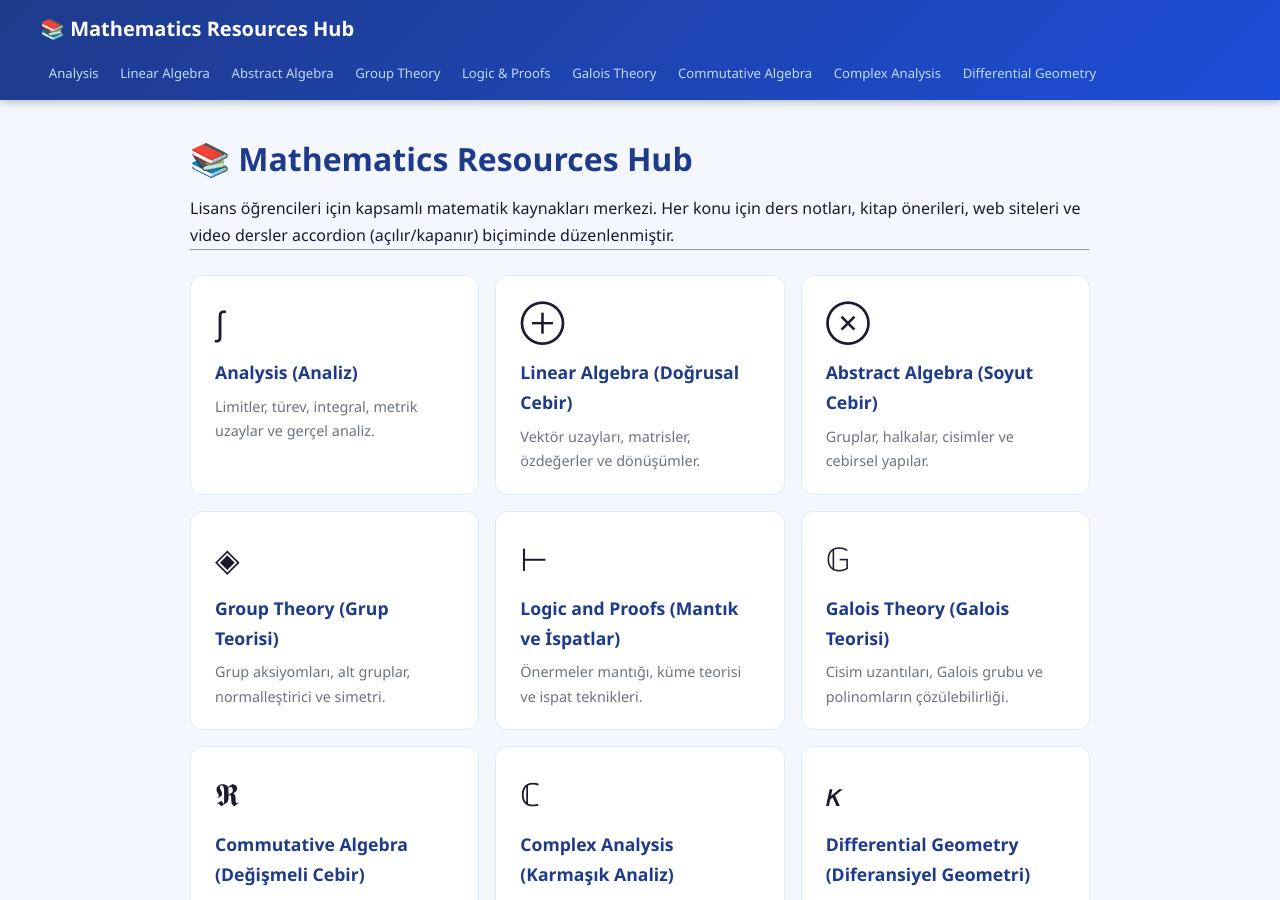
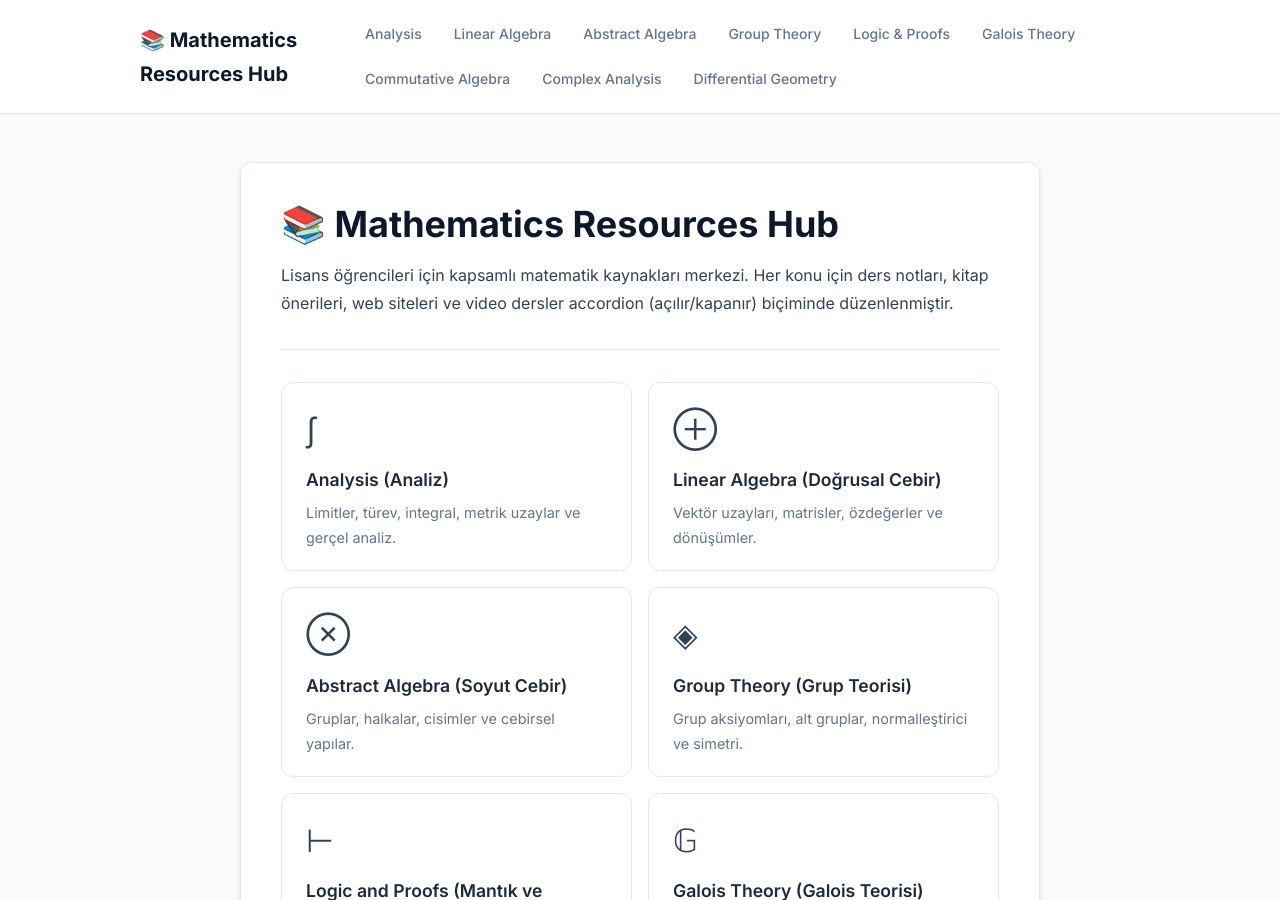
Before and after one commit to mehmetyurtsever-math/math-resources-hub, a Jekyll site: the page built from index.md, in a window 1280 px wide and 900 px high. Built offline with Jekyll 4.4.1, drawn with Linux system fonts in a browser that asks for light colours.

Commit message:
redesign: modernize UI with Inter font, softer palette, improved accordions
Agent-Logs-Url: https://github.com/mehmetyurtsever-math/math-resources-hub/sessions/cfe9ef79-b1bd-4749-8151-1b4b9727b99f

Co-authored-by: mehmetyurtsever-math <198125920+mehmetyurtsever-math@users.noreply.github.com>

```diff
--- a/_layouts/default.html
+++ b/_layouts/default.html
@@ -5,6 +5,7 @@
   <meta name="viewport" content="width=device-width, initial-scale=1.0">
   <title>{% if page.title %}{{ page.title }} | {% endif %}{{ site.title }}</title>
   <link rel="stylesheet" href="{{ '/assets/style.css' | relative_url }}">
+  <link href="https://fonts.googleapis.com/css2?family=Inter:wght@400;500;600;700&display=swap" rel="stylesheet">
   <script>
     MathJax = {
       tex: { inlineMath: [['$', '$'], ['\\(', '\\)']] },
--- a/assets/style.css
+++ b/assets/style.css
@@ -1,180 +1,225 @@
 /* =====================================================
-   Math Resources Hub — style.css
+   Math Resources Hub — Modernized style.css
    ===================================================== */
+
+/* ---------- CSS Variables (Theme) ---------- */
+:root {
+  --bg-color: #f8fafc;
+  --text-main: #334155;
+  --text-muted: #64748b;
+  --primary: #2563eb;
+  --primary-hover: #1d4ed8;
+  --header-bg: #ffffff;
+  --header-border: #e2e8f0;
+  --card-bg: #ffffff;
+  --border-color: #e2e8f0;
+  --shadow-sm: 0 1px 2px 0 rgba(0, 0, 0, 0.05);
+  --shadow-md: 0 4px 6px -1px rgba(0, 0, 0, 0.1), 0 2px 4px -1px rgba(0, 0, 0, 0.06);
+  --shadow-lg: 0 10px 15px -3px rgba(0, 0, 0, 0.1), 0 4px 6px -2px rgba(0, 0, 0, 0.05);
+  --radius-md: 8px;
+  --radius-lg: 12px;
+}
 
 /* ---------- Reset & Base ---------- */
 *, *::before, *::after { box-sizing: border-box; margin: 0; padding: 0; }
 
 body {
-  font-family: 'Segoe UI', system-ui, -apple-system, sans-serif;
+  font-family: 'Inter', system-ui, -apple-system, sans-serif;
   line-height: 1.7;
-  color: #1a1a2e;
-  background: #f5f7ff;
+  color: var(--text-main);
+  background: var(--bg-color);
   font-size: 16px;
+  -webkit-font-smoothing: antialiased;
 }
 
-a { color: #2563eb; text-decoration: none; }
-a:hover { text-decoration: underline; }
+a { color: var(--primary); text-decoration: none; transition: color 0.2s; }
+a:hover { color: var(--primary-hover); text-decoration: underline; }
 
 /* ---------- Header ---------- */
 .site-header {
-  background: linear-gradient(135deg, #1e3a8a 0%, #1d4ed8 100%);
-  color: #fff;
-  padding: 0.75rem 1rem;
+  background: var(--header-bg);
+  border-bottom: 1px solid var(--header-border);
+  padding: 1rem;
   position: sticky;
   top: 0;
   z-index: 100;
-  box-shadow: 0 2px 8px rgba(0,0,0,.25);
+  box-shadow: var(--shadow-sm);
 }
 
 .header-inner {
-  max-width: 1200px;
+  max-width: 1000px;
   margin: 0 auto;
   display: flex;
-  flex-wrap: wrap;
-  align-items: center;
-  gap: 0.75rem;
+  flex-direction: column;
+  gap: 1rem;
+}
+
+@media (min-width: 768px) {
+  .header-inner {
+    flex-direction: row;
+    justify-content: space-between;
+    align-items: center;
+  }
 }
 
 .site-title {
   font-size: 1.25rem;
   font-weight: 700;
-  color: #fff;
-  white-space: nowrap;
-  flex-shrink: 0;
+  color: #0f172a;
+  display: flex;
+  align-items: center;
+  gap: 0.5rem;
 }
 
-.site-title:hover { text-decoration: none; opacity: .9; }
+.site-title:hover { text-decoration: none; color: var(--primary); }
 
 .site-nav {
   display: flex;
   flex-wrap: wrap;
-  gap: 0.25rem;
+  gap: 0.5rem;
 }
 
 .site-nav a {
-  color: #bfdbfe;
-  font-size: 0.82rem;
-  padding: 0.25rem 0.55rem;
-  border-radius: 4px;
-  transition: background .15s, color .15s;
-  white-space: nowrap;
+  color: var(--text-muted);
+  font-size: 0.875rem;
+  font-weight: 500;
+  padding: 0.4rem 0.75rem;
+  border-radius: var(--radius-md);
+  transition: all 0.2s ease;
+  background: transparent;
 }
 
 .site-nav a:hover {
-  background: rgba(255,255,255,.15);
-  color: #fff;
+  background: #f1f5f9;
+  color: #0f172a;
   text-decoration: none;
 }
 
 /* ---------- Main Content ---------- */
 .page-content {
-  min-height: calc(100vh - 120px);
-  padding: 2rem 1rem;
+  min-height: calc(100vh - 160px);
+  padding: 3rem 1.25rem;
 }
 
 .wrapper {
-  max-width: 900px;
+  max-width: 800px;
   margin: 0 auto;
+  background: var(--card-bg);
+  padding: 2.5rem;
+  border-radius: var(--radius-lg);
+  box-shadow: var(--shadow-md);
+  border: 1px solid var(--border-color);
+}
+
+@media (max-width: 768px) {
+  .wrapper { padding: 1.5rem; }
 }
 
 /* ---------- Headings ---------- */
-h1 { font-size: 2rem; color: #1e3a8a; margin-bottom: 0.5rem; }
-h2 { font-size: 1.4rem; color: #1d4ed8; margin: 1.5rem 0 0.5rem; }
-h3 { font-size: 1.1rem; color: #374151; margin: 1rem 0 0.4rem; }
-h4 { font-size: 1rem; color: #4b5563; margin: 0.75rem 0 0.3rem; }
+h1 { font-size: 2.25rem; color: #0f172a; margin-bottom: 1rem; font-weight: 700; line-height: 1.2; }
+h2 { font-size: 1.5rem; color: #1e293b; margin: 2rem 0 1rem; font-weight: 600; border-bottom: 2px solid #f1f5f9; padding-bottom: 0.5rem; }
+h3 { font-size: 1.25rem; color: #334155; margin: 1.5rem 0 0.75rem; font-weight: 600; }
+h4 { font-size: 1.1rem; color: #475569; margin: 1rem 0 0.5rem; font-weight: 600; }
+hr { border: 0; height: 1px; background: var(--border-color); margin: 2rem 0; }
 
 /* ---------- Accordion (details / summary) ---------- */
 details {
-  background: #fff;
-  border: 1px solid #dbeafe;
-  border-radius: 10px;
-  margin: 0.75rem 0;
+  background: #ffffff;
+  border: 1px solid var(--border-color);
+  border-radius: var(--radius-md);
+  margin: 1rem 0;
   overflow: hidden;
-  box-shadow: 0 1px 4px rgba(37,99,235,.08);
-  transition: box-shadow .2s;
+  transition: box-shadow 0.2s ease, border-color 0.2s ease;
 }
 
 details:hover {
-  box-shadow: 0 4px 12px rgba(37,99,235,.15);
+  border-color: #cbd5e1;
+  box-shadow: var(--shadow-sm);
 }
 
 details[open] {
-  border-color: #93c5fd;
-  box-shadow: 0 4px 16px rgba(37,99,235,.18);
+  border-color: var(--primary);
+  box-shadow: var(--shadow-md);
 }
 
 summary {
   cursor: pointer;
   padding: 1rem 1.25rem;
-  font-size: 1.1rem;
+  font-size: 1.05rem;
   font-weight: 600;
-  color: #1e3a8a;
-  background: linear-gradient(90deg, #eff6ff 0%, #fff 100%);
+  color: #0f172a;
+  background: #f8fafc;
   list-style: none;
   display: flex;
   align-items: center;
-  gap: 0.6rem;
+  gap: 0.75rem;
   user-select: none;
-  transition: background .15s;
+  transition: background 0.2s ease;
 }
 
 summary::-webkit-details-marker { display: none; }
 
 summary::before {
-  content: "▶";
-  font-size: 0.8rem;
-  color: #2563eb;
-  transition: transform .25s;
-  flex-shrink: 0;
+  content: "›";
+  font-size: 1.5rem;
+  color: var(--text-muted);
+  line-height: 1;
+  transition: transform 0.3s ease, color 0.3s ease;
+  font-family: monospace;
 }
 
 details[open] > summary::before {
   transform: rotate(90deg);
+  color: var(--primary);
 }
 
-summary:hover {
-  background: linear-gradient(90deg, #dbeafe 0%, #eff6ff 100%);
+details[open] > summary {
+  background: #eff6ff;
+  border-bottom: 1px solid #bfdbfe;
 }
 
 .details-body {
-  padding: 1rem 1.5rem 1.25rem;
-  border-top: 1px solid #dbeafe;
+  padding: 1.5rem;
+  background: #ffffff;
 }
 
-/* ---------- Lists ---------- */
-ul, ol { padding-left: 1.4rem; }
-li { margin: 0.3rem 0; }
+/* ---------- Typography & Lists ---------- */
+p { margin-bottom: 1rem; }
+ul, ol { padding-left: 1.5rem; margin-bottom: 1rem; }
+li { margin: 0.4rem 0; }
 
 /* ---------- Blockquote / tip boxes ---------- */
 blockquote {
-  border-left: 4px solid #2563eb;
+  border-left: 4px solid var(--primary);
   background: #eff6ff;
-  padding: 0.75rem 1rem;
-  margin: 1rem 0;
-  border-radius: 0 6px 6px 0;
-  color: #1e40af;
+  padding: 1rem 1.25rem;
+  margin: 1.5rem 0;
+  border-radius: 0 var(--radius-md) var(--radius-md) 0;
+  color: #1e3a8a;
+  font-style: italic;
 }
 
-/* ---------- Code ---------- */
+/* ---------- Code & Math ---------- */
 code {
   font-family: 'Fira Code', 'Cascadia Code', Consolas, monospace;
   background: #f1f5f9;
-  padding: 0.15em 0.4em;
+  color: #9b1c1c;
+  padding: 0.2em 0.4em;
   border-radius: 4px;
-  font-size: 0.9em;
+  font-size: 0.85em;
 }
 
 pre {
   background: #0f172a;
   color: #e2e8f0;
-  padding: 1rem;
-  border-radius: 8px;
+  padding: 1.25rem;
+  border-radius: var(--radius-md);
   overflow-x: auto;
-  margin: 1rem 0;
+  margin: 1.5rem 0;
+  box-shadow: inset 0 2px 4px rgba(0,0,0,0.1);
 }
 
-pre code { background: none; padding: 0; color: inherit; }
+pre code { background: none; padding: 0; color: inherit; font-size: 0.9em; }
 
 /* ---------- Index / Home page cards ---------- */
 .topic-grid {
@@ -185,31 +230,31 @@ pre code { background: none; padding: 0; color: inherit; }
 }
 
 .topic-card {
-  background: #fff;
-  border: 1px solid #dbeafe;
-  border-radius: 12px;
+  background: var(--card-bg);
+  border: 1px solid var(--border-color);
+  border-radius: var(--radius-lg);
   padding: 1.25rem 1.5rem;
   text-decoration: none;
   color: inherit;
   display: block;
-  transition: box-shadow .2s, transform .2s, border-color .2s;
+  transition: box-shadow 0.2s ease, transform 0.2s ease, border-color 0.2s ease;
 }
 
 .topic-card:hover {
-  box-shadow: 0 6px 20px rgba(37,99,235,.2);
+  box-shadow: var(--shadow-lg);
   transform: translateY(-2px);
   border-color: #93c5fd;
   text-decoration: none;
 }
 
 .topic-card h3 {
-  color: #1e3a8a;
+  color: #1e293b;
   margin: 0 0 0.4rem;
   font-size: 1.1rem;
 }
 
 .topic-card p {
-  color: #6b7280;
+  color: var(--text-muted);
   font-size: 0.9rem;
   margin: 0;
 }
@@ -222,23 +267,24 @@ pre code { background: none; padding: 0; color: inherit; }
 
 /* ---------- Footer ---------- */
 .site-footer {
-  background: #1e3a8a;
-  color: #bfdbfe;
+  background: #ffffff;
+  border-top: 1px solid var(--border-color);
+  color: var(--text-muted);
   text-align: center;
-  padding: 1.25rem 1rem;
-  font-size: 0.85rem;
+  padding: 2rem 1rem;
+  font-size: 0.875rem;
+  margin-top: 2rem;
 }
 
-.footer-inner { max-width: 1200px; margin: 0 auto; }
+.footer-inner { max-width: 1000px; margin: 0 auto; }
 
-.site-footer a { color: #93c5fd; }
-.site-footer a:hover { color: #fff; }
-.site-footer p + p { margin-top: 0.4rem; }
+.site-footer a { color: var(--text-main); font-weight: 500; }
+.site-footer a:hover { color: var(--primary); }
+.site-footer p { margin-bottom: 0.5rem; }
 
 /* ---------- Responsive ---------- */
 @media (max-width: 768px) {
-  h1 { font-size: 1.5rem; }
-  .header-inner { flex-direction: column; align-items: flex-start; }
-  .site-nav { gap: 0.2rem; }
+  h1 { font-size: 1.75rem; }
+  .site-nav { gap: 0.25rem; }
   .topic-grid { grid-template-columns: 1fr; }
 }
```
